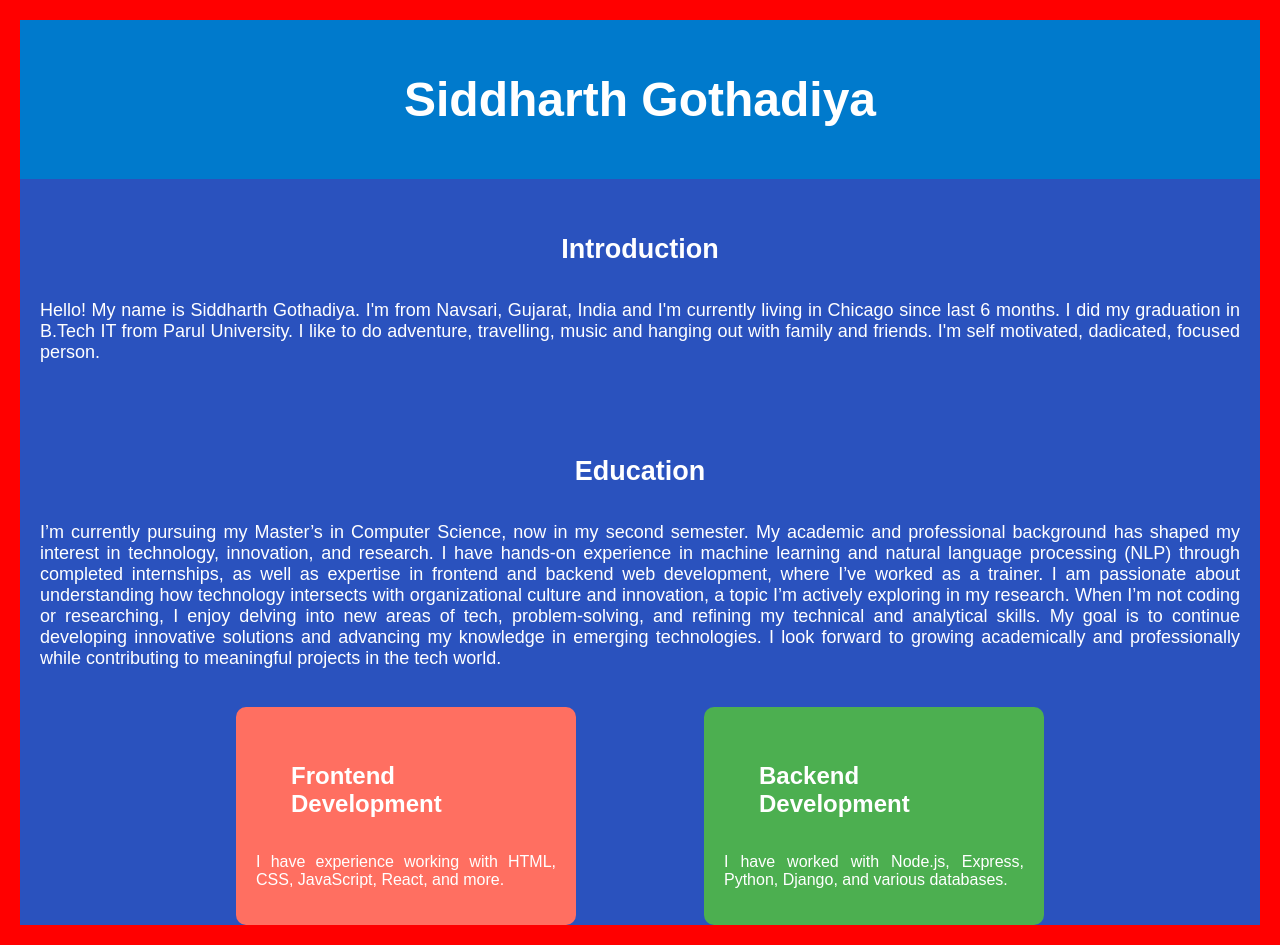
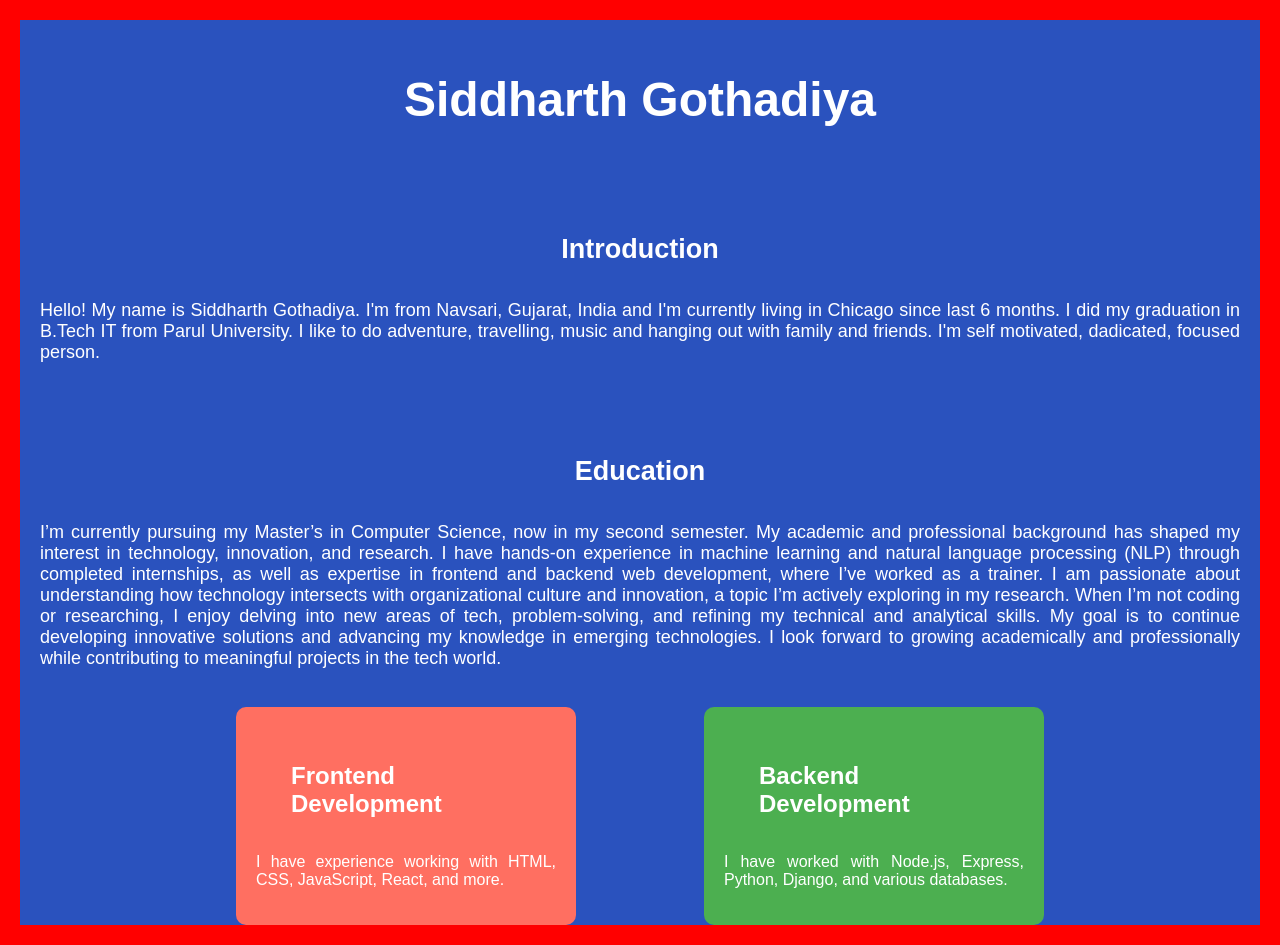
Before and after one commit to Siddh021/repo, a plain HTML site: page index.html in a window 1280 px wide. Drawn offline with Linux system fonts and the light colour scheme.

Commit message:
styles.css

```diff
--- a/styles.css
+++ b/styles.css
@@ -11,7 +11,7 @@ body {
     background-color: #2a52be;
 }
 header {
-    background-color: #007acc;
+    background-color: #2a52be;
     color: white;
     padding: 20px;
     font-size: 24px;
```
